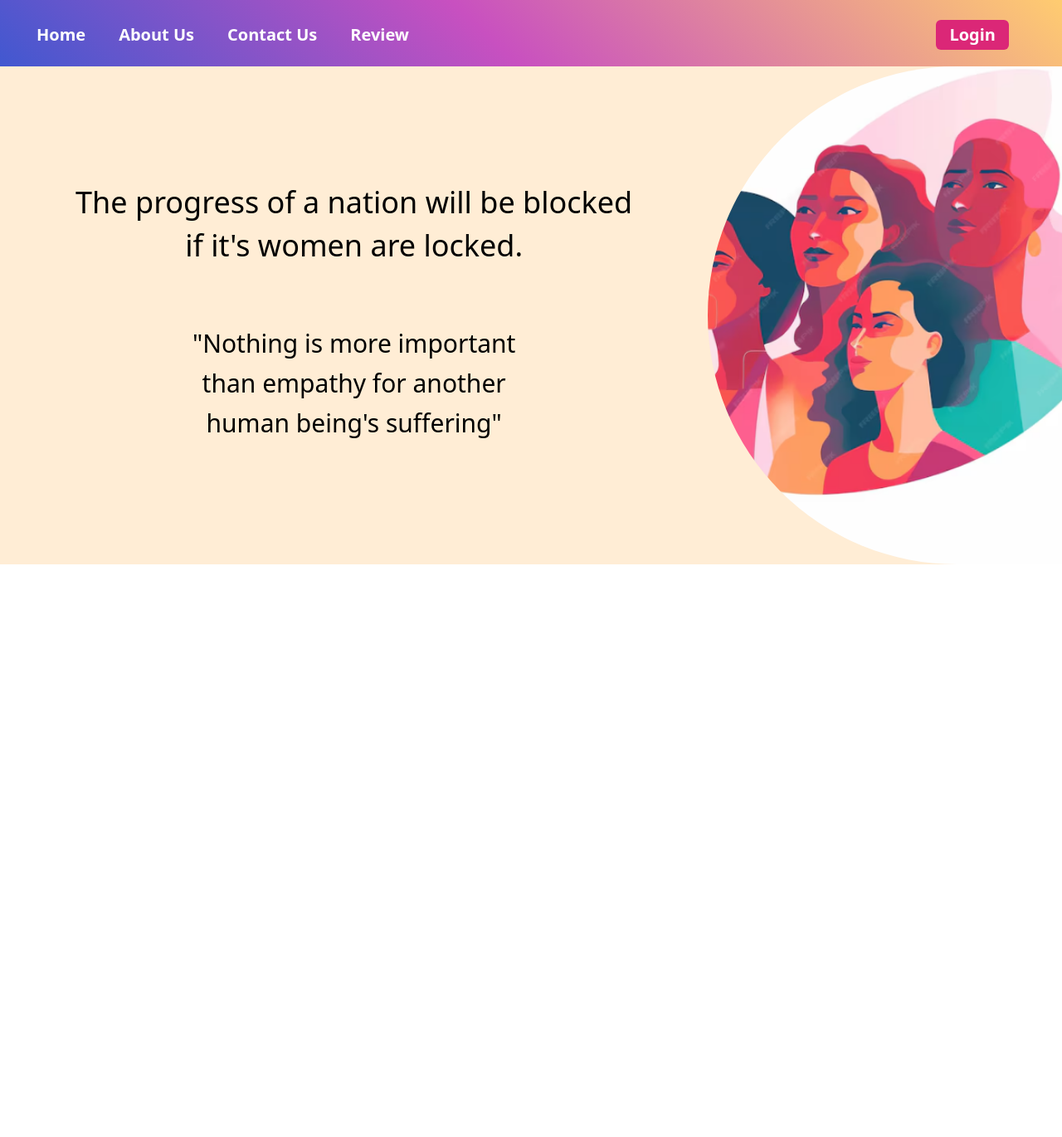
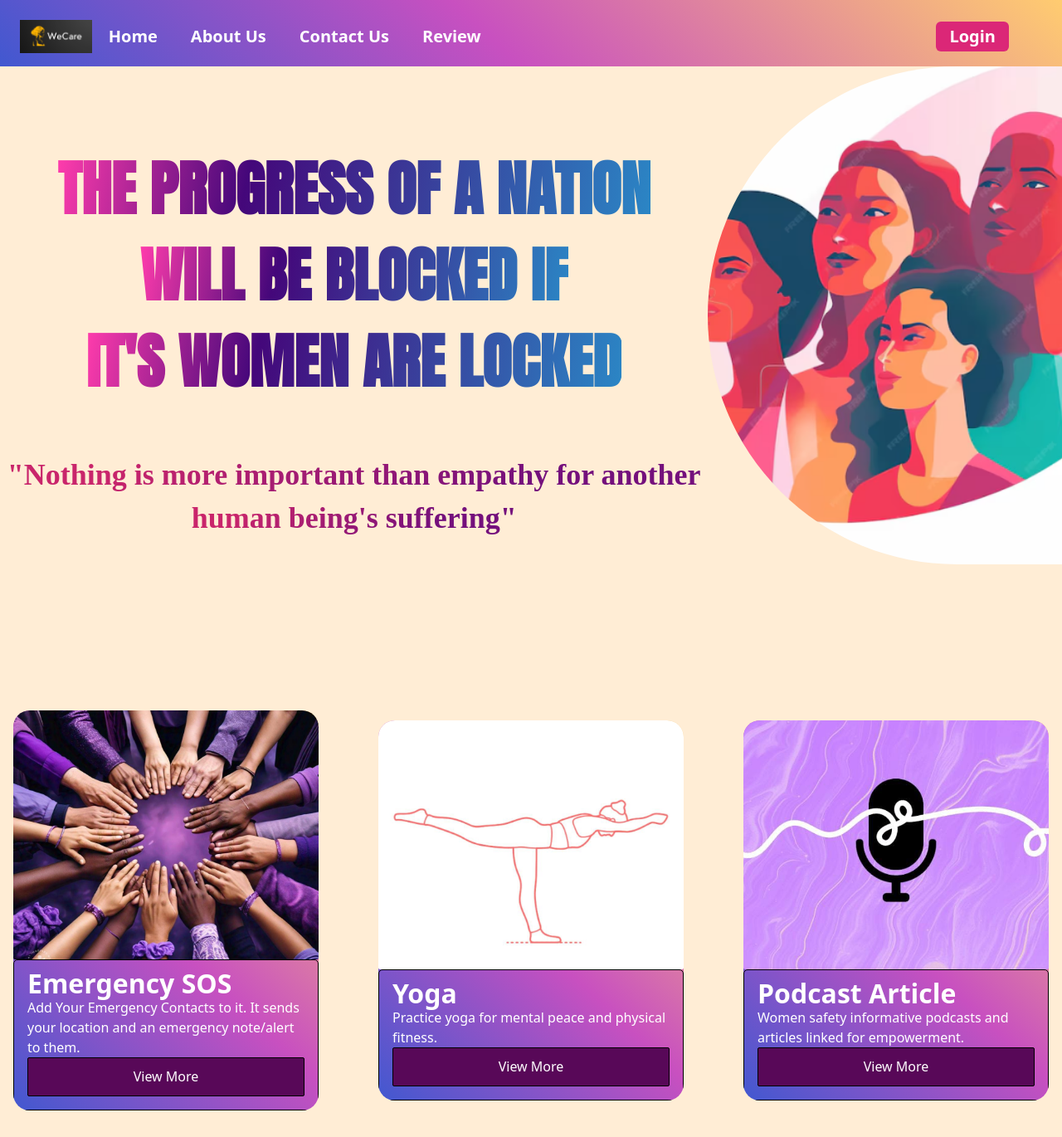
Before and after one commit to Ifranayab/safetyapp, a React (Create React App) app: page / in a window 1280 px wide. Shown: the whole page at 83% size. Before the commit the page ends 800 px from the top, so only its background shows below. Built offline with nearby package versions, Linux system fonts and the light colour scheme.

Commit message:
cards added changes

```diff
--- a/public/index.html
+++ b/public/index.html
@@ -13,6 +13,16 @@
     <link rel="apple-touch-icon" href="%PUBLIC_URL%/logo192.png" />
 
     <link rel="manifest" href="%PUBLIC_URL%/manifest.json" />
+    <link href="https://fonts.googleapis.com/css2?family=Pacifico&display=swap" rel="stylesheet">
+    <link href="https://fonts.googleapis.com/css2?family=Anton&display=swap" rel="stylesheet">
+
+
+    <!-- <link href="https://www.fontspace.com/spotlight-font-f94500" rel="stylesheet">
+
+    <link href="https://fonts.googleapis.com/css2?family=Berkshire+Swash&display=swap" rel="stylesheet">
+    <link href="https://fonts.googleapis.com/css2?family=YourFontName:wght@400;700&display=swap" rel="stylesheet"> -->
+
+
 
     <title>Women Safety</title>
   </head>
--- a/src/App.js
+++ b/src/App.js
@@ -4,23 +4,24 @@ import Herosec from './components/Herosec';
 import Nav from './components/Nav';
 import LoginPage from './components/Login';
 import { Component } from 'react';
+import Cards from './components/CardsSec';
+
 
 function App() {
   return (
     <div>
 
-    {/* <Herosec/> */}
+
     <Router>
     <Nav/>
       <Routes>
         <Route exact path="/login" element={<LoginPage />} />
 
-        <Route exact path="/" element={<Herosec />} />
+        <Route exact path="/" element={<> <Herosec /> <Cards/> </>} />
 
       </Routes>
     </Router>
-   {/* <Herosec/> */}
-    {/* //   <LoginPage/> */}
+
     </div>
 
   );
--- /dev/null
+++ b/src/components/CardsSec.jsx
@@ -0,0 +1,88 @@
+import React from 'react';
+import './index.css'; // Assuming you're using the same CSS
+import contact from '../images/contact.jpg';
+import yoga from '../images/yoga.jpg';
+import pod from '../images/pod.jpg';
+
+const Cards = () => {
+  return (
+    <div className="container">
+      {/* <header className="header_container">
+        <h1 className="header_title">WE CARE</h1>
+      </header> */}
+      <main className="main_container">
+        {/* Card 1 */}
+        <div className="card1">
+          <a href="#" className="card1_img">
+            <img
+              src={contact}
+              alt="Emergency SOS"
+              className="card1img"
+              loading="lazy"
+            />
+          </a>
+          <div className="card_title_container">
+            <a href="#" className="cardtitleanchor">
+              <h2 className="cardtitle">Emergency SOS</h2>
+              <p className="card1desc">
+                Add Your Emergency Contacts to it. It sends your location and an emergency
+                note/alert to them.
+              </p>
+            </a>
+            <div className="footer hover:border-2 hover:border-white hover:rounded-sm">
+              <span>View More</span>
+            </div>
+          </div>
+        </div>
+
+        {/* Card 2 */}
+        <div className="card1">
+          <a href="#" className="card1_img">
+            <img
+              src={yoga}
+              alt="Yoga"
+              className="card1img"
+              loading="lazy"
+            />
+          </a>
+          <div className="card_title_container">
+            <a href="#" className="cardtitleanchor">
+              <h2 className="cardtitle">Yoga</h2>
+              <p className="card1desc">
+                Practice yoga for mental peace and physical fitness.
+              </p>
+            </a>
+            <div className="footer hover:border-2 hover:border-white hover:rounded-sm">
+              <span>View More</span>
+            </div>
+          </div>
+        </div>
+
+        {/* Card 3 */}
+        <div className="card1">
+          <a href="#" className="card1_img">
+            <img
+              src={pod}
+              alt="Podcast Article"
+              className="card1img"
+              loading="lazy"
+            />
+          </a>
+          <div className="card_title_container">
+            <a href="#" className="cardtitleanchor">
+              <h2 className="cardtitle">Podcast Article</h2>
+              <p className="card1desc">
+                Women safety informative podcasts and articles linked for empowerment.
+              </p>
+            </a>
+            <div className="footer hover:border-2 hover:border-white hover:rounded-sm">
+              <span>View More</span>
+            </div>
+          </div>
+        </div>
+      </main>
+    </div>
+  );
+};
+
+export default Cards;
--- a/src/components/Herosec.jsx
+++ b/src/components/Herosec.jsx
@@ -1,33 +1,41 @@
 import React, { Component } from 'react'
-import pic from '../images/pic.png'
+import pic from '../images/pic2.png'
+import './index.css';
+
+<style>
+
+</style>
 
 export class Herosec extends Component {
   render() {
     return (
       <div className='h-[600px] flex '>
         <div className='w-2/3  bg-orange-100  '>
-        <div className='flex flex-col justify-center items-center pt-36'>
-        <p className='  mb-3  text-4xl'>
-            The progress of a nation will be blocked
+        <div className='flex flex-col justify-center items-center pt-48'>
+        <p className=' text-gradient mb-8  text-7xl font-black font-thick-caps'>
+            THE PROGRESS OF A NATION
         </p>
-        <p className=' mb-20 text-4xl'>
-            if it's women are locked.
+        <p className=' text-gradient mb-8  text-7xl font-black font-thick-caps'>
+             WILL BE BLOCKED IF
+        </p>
+        <p className='text-gradient mb-20  text-7xl font-[900] font-thick-caps'>
+         IT'S WOMEN ARE LOCKED
         </p>
         </div>
        <div className='flex flex-col justify-center items-center'>
-       <p className='mb-3 text-3xl'>
-            "Nothing is more important
+       <p className='mb-3 text-4xl text2-gradient font-platino font-bold'>
+            "Nothing is more important than empathy for another
         </p>
-        <p className='mb-3 text-3xl'>
+        {/* <p className='mb-3 text-3xl'>
             than empathy for another
-        </p>
-        <p className='text-3xl'>
+        </p> */}
+        <p className='text-4xl text2-gradient font-platino font-bold'>
             human being's suffering"
         </p>
        </div>
         </div>
         <div className='bg-orange-100 w-1/3'>
-        <img className='ml-auto h-[600px] rounded-l-full object-cover' src={pic} alt="picture" />
+        <img className='ml-auto h-[600px] rounded-l-full object-cover mt-20' src={pic} alt="picture" />
         </div>
       </div>
     )
--- a/src/components/Nav.jsx
+++ b/src/components/Nav.jsx
@@ -1,12 +1,14 @@
 import React, { Component } from 'react'
 import { Link } from 'react-router-dom'
+import logo from '../images/logo.png';
 import { FontAwesomeIcon } from '@fortawesome/react-fontawesome'
 import { faEnvelope,faBars } from '@fortawesome/free-solid-svg-icons'
 
 const Nav =() =>{
   return (
-    <div className='h-20 bg-custom-gradient'>
+    <div className='h-20 bg-custom-gradient fixed w-[100vw]'>
       <div className='flex  justify-start items-center py-6 px-6'>
+        <img  className='h-10 hover:border-2 hover:border-white hover:rounded-sm' src={logo} alt="logo" />
           <Link className='mx-5 text-xl font-bold text-white cursor-pointer hover:border-2 hover:border-white hover:rounded-sm' to="/">Home</Link>
           <Link className='mx-5 text-xl font-bold text-white cursor-pointer hover:border-2 hover:border-white hover:rounded-sm'>About Us</Link>
           <Link className='mx-5 text-xl font-bold text-white cursor-pointer hover:border-2 hover:border-white hover:rounded-sm'>Contact Us</Link>
--- a/src/components/index.css
+++ b/src/components/index.css
@@ -1,10 +1,12 @@
  .container{
-    width: 95vw;
+    width: 100vw;
     background-color:#ffedd5 ;
     display: flex;
     padding: 2rem 1rem;
     margin: 0 auto;
     flex-direction: column;
+    /* justify-content: center;
+    align-items: center; */
 
 
 
@@ -25,23 +27,28 @@ body{
     width: 100%;
 }
 .header_title{
-   /* margin-bottom: 2.5rem;*/
+   /* margin-top: 2.5rem; */
     font-size: 1.7rem;
     line-height: 2rem;
     font-weight: 700;
     text-align: center;
 }
 .header_container{
-    margin-bottom: 2.8rem;
+    /* margin-bottom: 2.8rem; */
     display: flex;
     justify-content: center;
     align-items: center;
+    margin-top: 4rem;
 }
 .main_container{
-    display: grid;
-    gap: 1.5rem;
-    grid-template-columns: repeat(auto-fit , minmax(300px,1fr));
+    display: flex;
+    flex-direction: row;
+    gap: 4.5rem;
+    /* grid-template-columns: repeat(auto-fit , minmax(300px,1fr)); */
     flex:1;
+    justify-content: center;
+    align-items: center;
+    margin-top: 14rem;
 
 }
 .card_title_container{
@@ -100,7 +107,7 @@ body{
     color: white;
 }
 .cardtitleanchor:hover .cardtitle{
-    color: #4158D0;
+    color: white;
 }
 .card1desc{
    color:white;
@@ -116,4 +123,24 @@ body{
     padding: 0.75rem;
     background-color: rgb(88, 8, 88);
     color: white;
+    cursor: pointer;
 }
+
+.text-gradient {
+    /* background-color: #FF3CAC; */
+background-image: linear-gradient(102deg, #FF3CAC 0%, #44077a 32%, #2B86C5 100%);
+
+
+    /* background-image:  linear-gradient( 179.7deg,  rgba(249,21,215,1) 1.1%, rgba(22,0,98,1) 99% ); */
+    ;
+    -webkit-background-clip: text; /* For WebKit browsers */
+    background-clip: text; /* Standard syntax */
+    color: transparent; /* Hide the text color */
+  }
+  .text2-gradient {
+    background-image: linear-gradient( 134.6deg,  rgba(201,37,107,1) 15.4%, rgba(116,16,124,1) 74.7% );
+    /* background-image: radial-gradient( circle farthest-corner at 10% 20%,  rgba(14,174,87,1) 0%, rgba(12,116,117,1) 90% ); */
+    -webkit-background-clip: text; /* For WebKit browsers */
+    background-clip: text; /* Standard syntax */
+    color: transparent; /* Hide the text color */
+  }
--- a/tailwind.config.js
+++ b/tailwind.config.js
@@ -7,7 +7,21 @@ module.exports = {
     extend: {
       backgroundImage: {
         'custom-gradient': 'linear-gradient(43deg, #4158D0 0%, #C850C0 46%, #FFCC70 100%)',
+
       },
+      fontFamily: {
+        platino: ['Platino', 'serif'],
+        comic: ['Comic Sans MS', 'cursive'],
+        'brush': ['Pacifico', 'sans-serif'],
+        'thick-caps': ['Anton', 'sans-serif'],
+        // spotlight: ['Spotlight', 'sans-serif'],
+        // berkshire: ['Berkshire Swash', 'cursive'],
+        // yourfont: ['Your Font Name', 'sans-serif'],
+      },
+     fontWeight:{
+      extremebold: '1200',
+     },
+
     },
   },
   plugins: [],
```
Also changed, not shown: src/components/index.html (deleted, +0 -90 lines), src/images/logo.png (added), src/images/pic2.png (added), src/index.css (line endings or trailing spaces).
